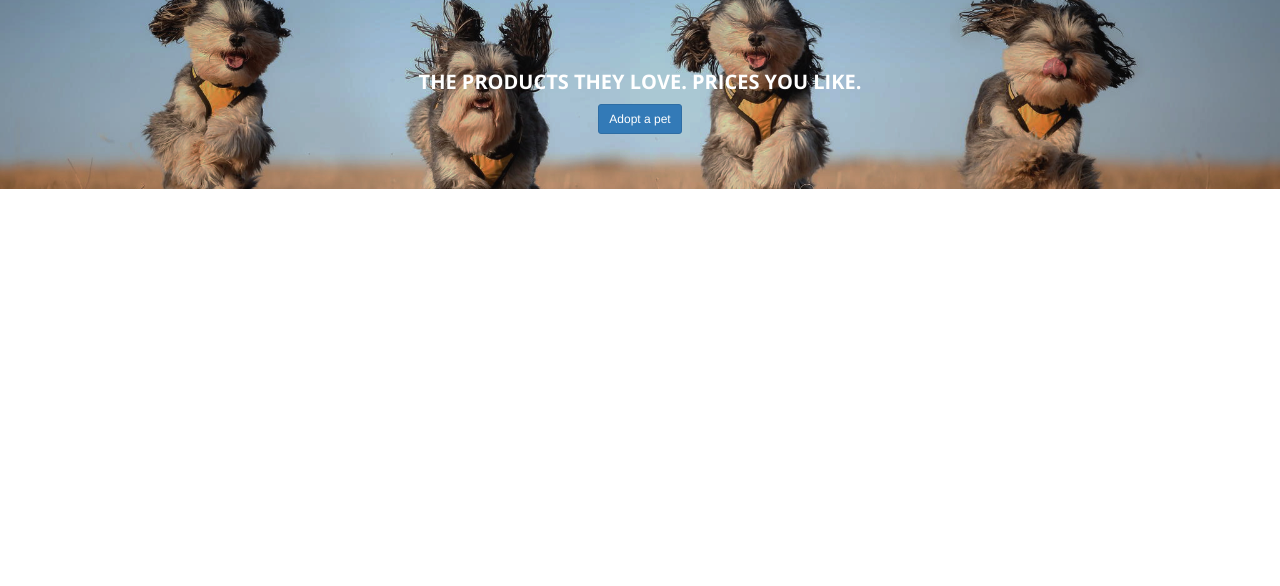
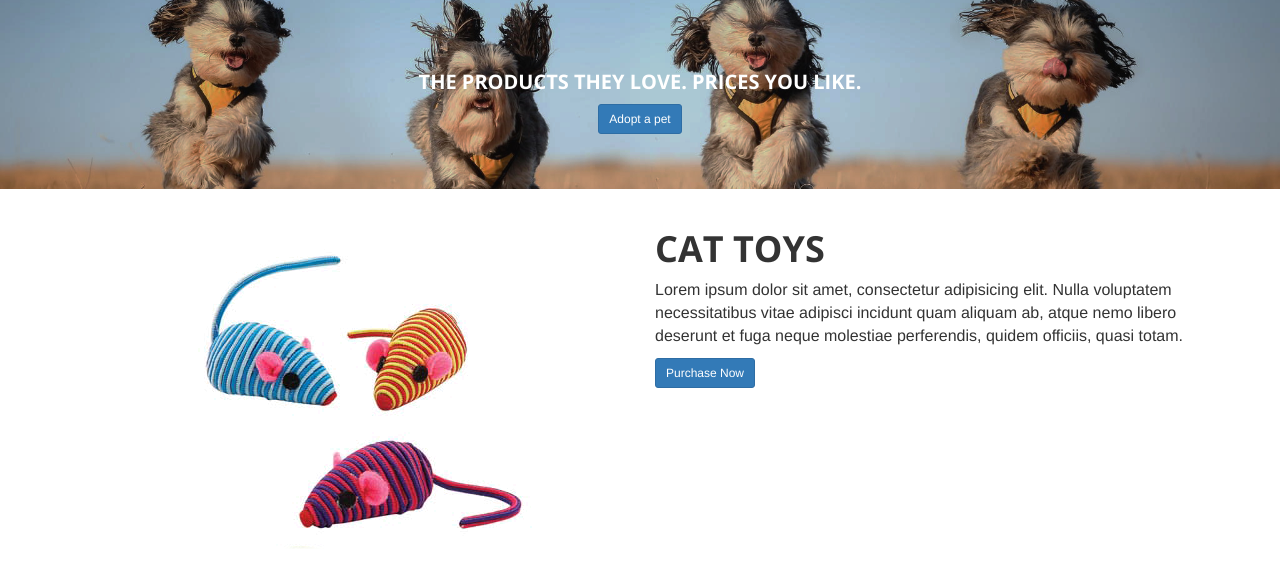
Before and after one commit to abbysuh/bootcamp2-assignments, a plain HTML site: page index.html in a window 1280 px wide. Shown: the part 66-652 px from the top of the page. Drawn offline with nearby package versions, Linux system fonts and the light colour scheme.

Commit message:
Progress - June 6 II.

```diff
--- a/css/styles.css
+++ b/css/styles.css
@@ -12,6 +12,8 @@ p {
     margin-left:5px;
     margin-right:5px;
 }
+
+/* PLACE YOUR CUSTOM CODE HERE */
 
 .navbar {
   margin-bottom: 0;
@@ -53,4 +55,25 @@ p {
   text-align: center;
 }
 
-/* PLACE YOUR CUSTOM CODE HERE */
+.cat-toys h1 {
+  text-transform: uppercase;
+  font-family: 'Open Sans', sans-serif;
+  font-weight: 700;
+}
+
+/* .cat-toys img {
+  height: 75%;
+  width: 75%;
+  padding-bottom: 20px;
+} */
+
+@media (max-width:700px) {
+  .cat-toys {
+    text-align: center;
+  }
+
+  /* img {
+    height: 100%;
+    width: 100%
+  } */
+}
--- a/index.html
+++ b/index.html
@@ -42,6 +42,21 @@
     </div>
   </div>
 
+<section class="products">
+	<div class="container">
+		<div class="row">
+			<div class="col-sm-6 cat-toys">
+				<img src="img/product2.png" class="img-responsive center-block" alt="Responsive image">
+			</div>
+			<div class="col-sm-6 cat-toys">
+				<h1>Cat Toys</h1>
+				<p>Lorem ipsum dolor sit amet, consectetur adipisicing elit. Nulla voluptatem necessitatibus vitae adipisci incidunt quam aliquam ab, atque nemo libero deserunt et fuga neque molestiae perferendis, quidem officiis, quasi totam.</p>
+				<a class="btn btn-primary btn-sm" href="#" role="button">Purchase Now</a>
+			</div>
+		</div>
+	</div>
+</section>
+
     <!-- link all the scripts here -->
     <script src="js/jquery-3.3.1.min.js" charset="utf-8"></script>
     <script src="js/bootstrap.min.js" charset="utf-8"></script>
```
